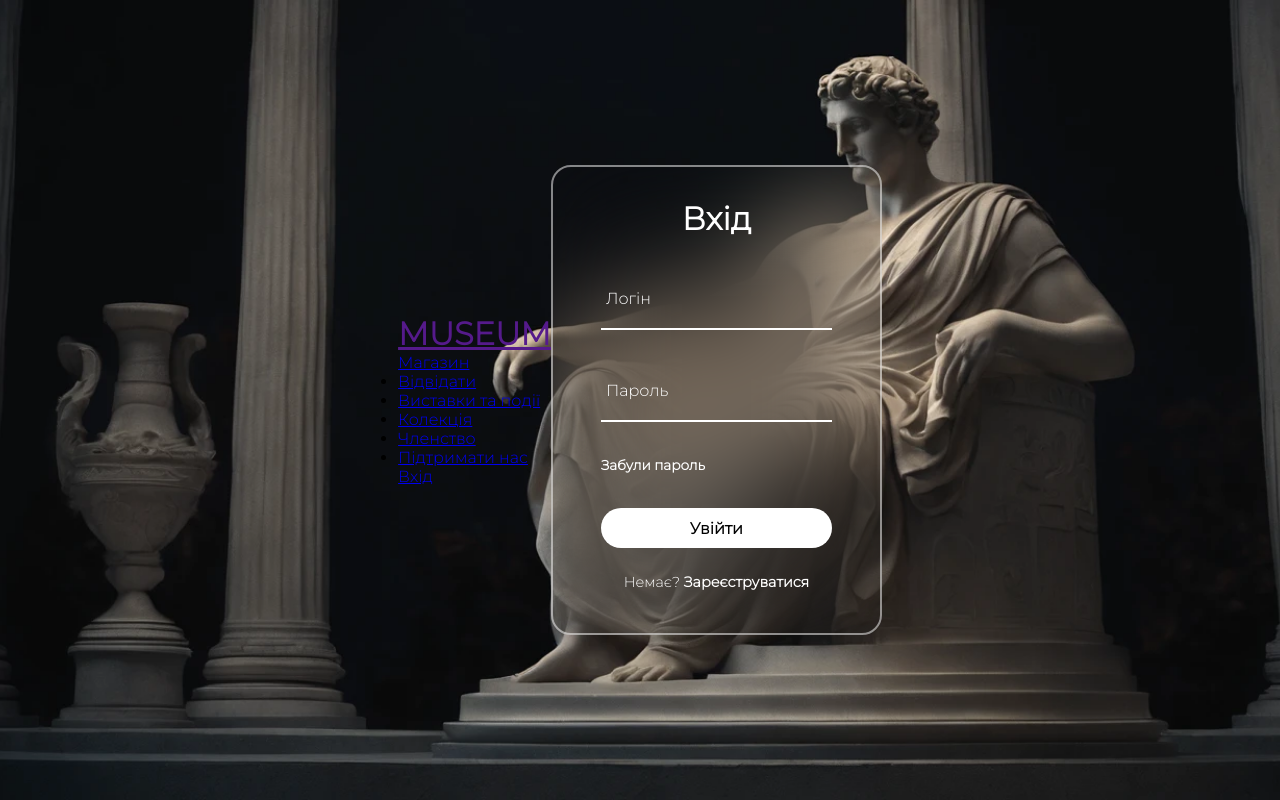
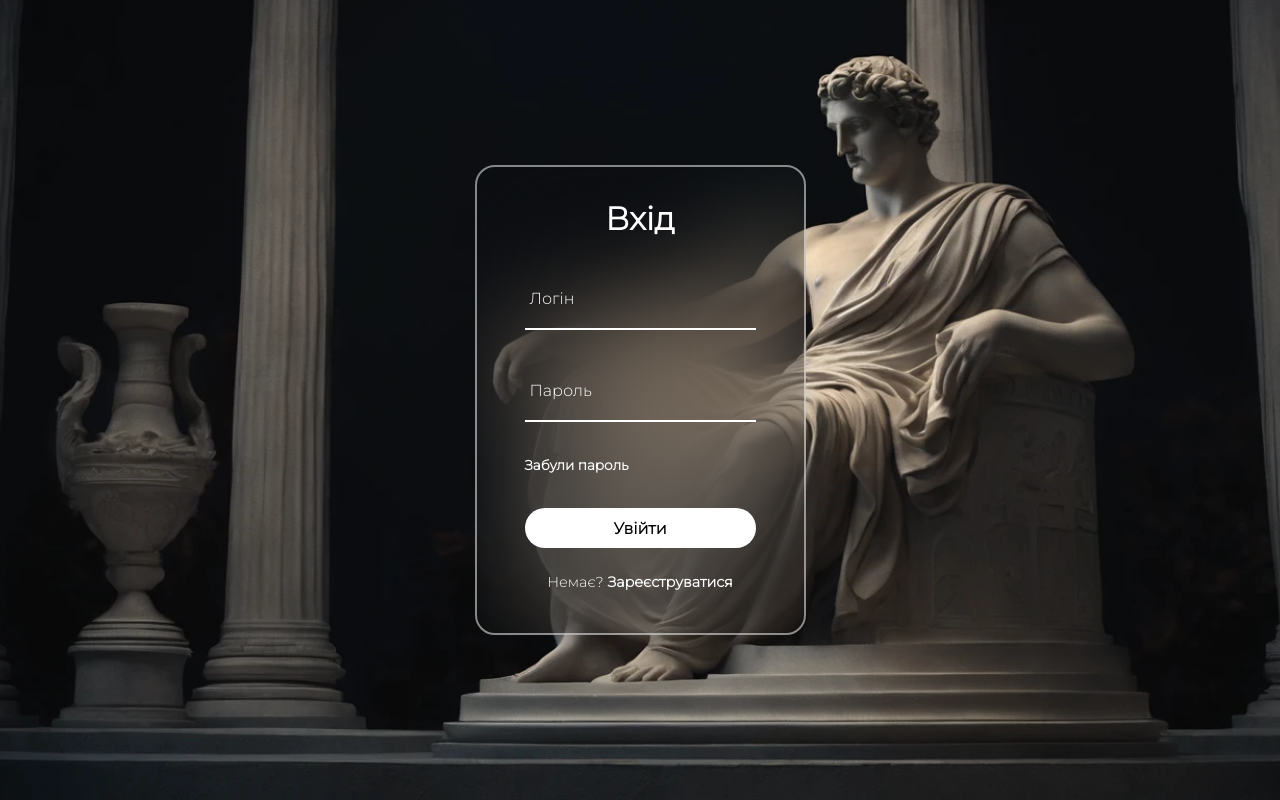
Before and after one commit to vburdyk/team_project_reincarnation, a Django app: page /signin/ in a window 1280 px wide. Run offline with Django 5.2, Linux system fonts and the light colour scheme.

Commit message:
second commit

```diff
--- a/templates/base.html
+++ b/templates/base.html
@@ -20,7 +20,7 @@
     <div class="container">
         <div class="nav">
             <h1 class="header_title">
-                <a href="">
+                <a href="/">
                     MUSEUM
                 </a>
             </h1>
@@ -54,12 +54,12 @@
                         </a>
                     </li>
                     {% if user.is_authenticated %}
-                        <li>
-                            <p style="color: white">{{ request.user }}</p>
-                        </li>
+                        <a href="{% url 'museum:logout' %}">
+                            Вийти
+                        </a>
                     {% else %}
                         <a href="{% url 'museum:signin' %}">
-                            Вхід
+                            Увійти
                         </a>
                     {% endif %}
                 </ul>
--- a/templates/login.html
+++ b/templates/login.html
@@ -1,11 +1,21 @@
-{% extends 'base.html' %}
 {% load static %}
+<head>
+    <meta charset="UTF-8"/>
+    <meta http-equiv="X-UA-Compatible" content="IE=edge"/>
+    <meta name="viewport" content="width=device-width, initial-scale=1.0"/>
+    <title>Вхід</title>
+    <link rel="preconnect" href="https://fonts.googleapis.com"/>
+    <link rel="preconnect" href="https://fonts.gstatic.com" crossorigin/>
+    <link href="https://fonts.googleapis.com/css2?family=Montserrat:wght@300&display=swap" rel="stylesheet"/>
+    <link rel="stylesheet" href="{% static 'login.css' %}">
+    <style>
+        html {
+            scroll-behavior: smooth; /* повільно переходити з елемента на елемент */
+        }
+    </style>
 
-{% block extra_css %}
-    <link rel="stylesheet" href="{% static 'login.css' %}">
-{% endblock %}
-
-{% block content %}
+</head>
+<body>
 <section>
     <form action="" method="POST">
         {% csrf_token %}
@@ -45,4 +55,4 @@
         this.classList.toggle('fa-eye-slash');
     });
 </script>
-{% endblock %}
+</body>
```
Lines whose indentation alone changed are shown as unchanged.
